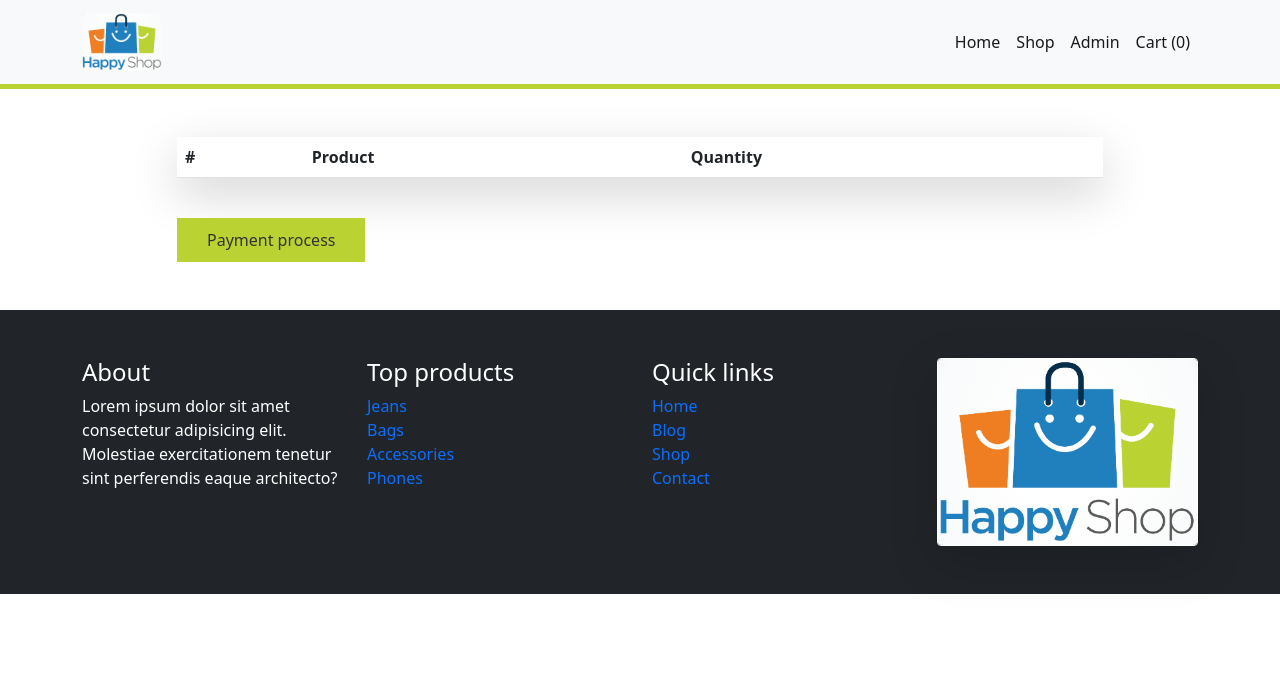
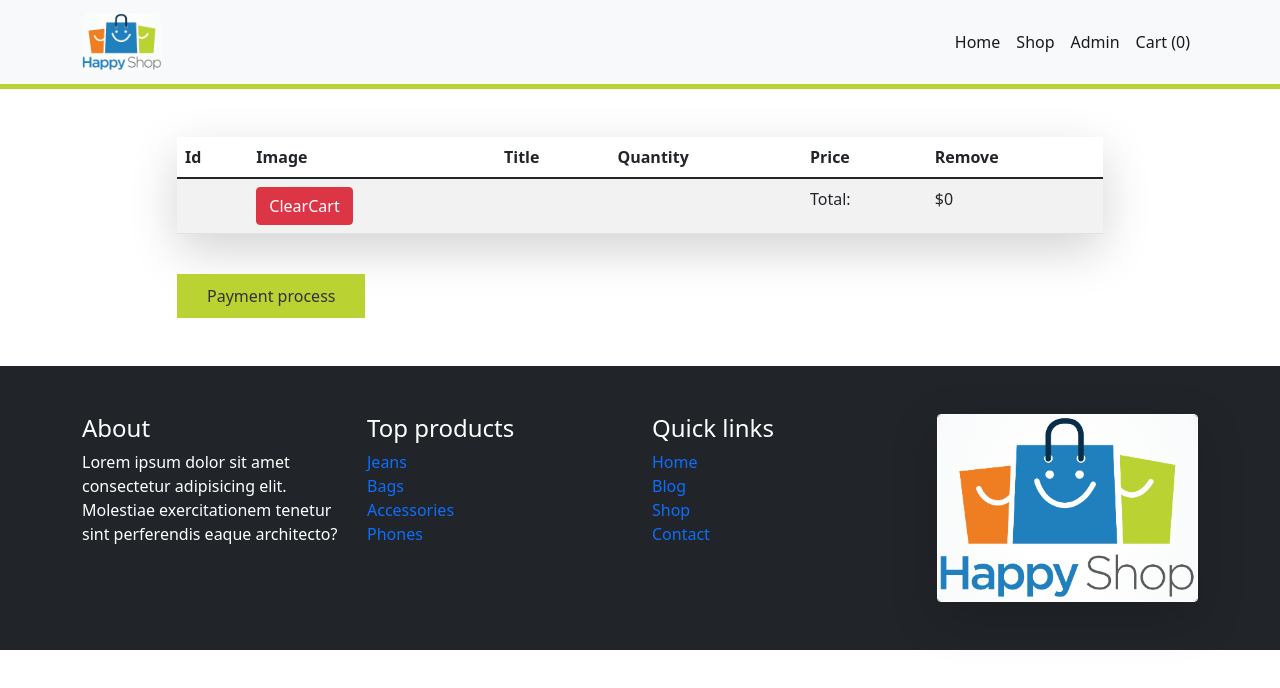
Before and after one commit to AhmedKvz/happy-commerce, a React (Create React App) app: page /cart in a window 1280 px wide. Shown: the top 688 px of the page. Built offline with nearby package versions, Linux system fonts and the light colour scheme.

Commit message:
added cart reduce func

```diff
--- a/src/App.js
+++ b/src/App.js
@@ -26,7 +26,10 @@ function App() {
             <Route path=":id" element={<Single />} />
           </Route>
           <Route path="/admin" element={<Admin />} />
-          <Route path="/cart" element={<Cart cart={cart} />} />
+          <Route
+            path="/cart"
+            element={<Cart cart={cart} setCart={setCart} />}
+          />{" "}
           <Route path="/*" element={<NotFound />} />
         </Routes>
         <Footer />
--- a/src/components/Navbar.js
+++ b/src/components/Navbar.js
@@ -1,8 +1,8 @@
 import React from "react";
 import { Link } from "react-router-dom";
 import Logo from "../img/logo.png";
+
 function Navbar({ cart }) {
-  console.log(cart, "navbar");
   return (
     <nav className="navbar navbar-light navbar-expand-lg bg-light">
       <div className="container">
--- a/src/img/images.js
+++ b/src/img/images.js
@@ -3,43 +3,43 @@ const Images = [
     id: 1,
     src: "img/product1.jpg",
     txt: "Orange t-shirt",
-    price: "100$",
-    quant: "5",
+    price: "100",
+    quant: 5,
   },
   {
     id: 2,
     src: "img/product2.jpg",
     txt: "Backpack",
-    price: "200$",
-    quant: "10",
+    price: 150,
+    quant: 10,
   },
   {
     id: 3,
     src: "img/product3.jpg",
     txt: "Sunglasses",
-    price: "300$",
-    quant: "15",
+    price: 170,
+    quant: 10,
   },
   {
     id: 4,
     src: "img/product4.jpg",
     txt: "Watch",
-    price: "400$",
-    quant: "20",
+    price: 200,
+    quant: 10,
   },
   {
     id: 5,
     src: "img/product5.jpg",
     txt: "Hat",
-    price: "500$",
-    quant: "25",
+    price: 150,
+    quant: 15,
   },
   {
     id: 6,
     src: "img/product6.jpg",
     txt: "Skates",
-    price: "600$",
-    quant: "30",
+    price: 300,
+    quant: 30,
   },
 ];
 
--- a/src/pages/Cart.js
+++ b/src/pages/Cart.js
@@ -1,6 +1,12 @@
 import React from "react";
 import { Link } from "react-router-dom";
-function Cart({ cart }) {
+
+function Cart({ cart, setCart }) {
+  const removeFromCart = (index) => {
+    let permCart = [...cart];
+    permCart.splice(index, 1);
+    setCart(permCart);
+  };
   return (
     <>
       <section className="single py-5">
@@ -10,24 +16,62 @@ function Cart({ cart }) {
               <table className="table table-striped table-hover shadow-lg">
                 <thead>
                   <tr>
-                    <th scope="col">#</th>
-                    <th scope="col">Product</th>
+                    <th scope="col">Id</th>
+                    <th scope="col">Image</th>
+                    <th scope="col">Title</th>
                     <th scope="col">Quantity</th>
+                    <th scope="col">Price</th>
+                    <th scope="col">Remove</th>
                   </tr>
                 </thead>
                 <tbody>
-                  {cart.map((cart, index) => {
+                  {cart.map((item, index) => {
                     return (
                       <tr key={index}>
-                        <th scope="row">{index + 1}</th>
-                        <td>{cart.txt}</td>
-                        <td>{cart.quant}</td>
+                        <th scope="row">{item.id}</th>
+                        <td>
+                          <img src={item.src} height="30px" alt="..." />
+                        </td>
+                        <td>{item.txt}</td>
+                        <td>{item.quant}</td>
+                        <td>${item.price}</td>
+                        <td>
+                          <button
+                            onClick={() => removeFromCart(index)}
+                            className="btn btn-danger"
+                          >
+                            X
+                          </button>
+                        </td>
                       </tr>
                     );
                   })}
+
+                  <tr>
+                    <th scope="row"></th>
+                    <td>
+                      <button
+                        className="btn btn-danger"
+                        onClick={() => {
+                          setCart([]);
+                        }}
+                      >
+                        ClearCart
+                      </button>
+                    </td>
+                    <td></td>
+                    <td></td>
+                    <td>Total:</td>
+                    <td>
+                      $
+                      {cart.reduce((acc, cur) => {
+                        return acc + cur.price * cur.quant;
+                      }, 0)}
+                    </td>
+                  </tr>
                 </tbody>
               </table>
-              <Link to="#" className="button mt-4">
+              <Link to="" className="button mt-4">
                 Payment process
               </Link>
             </div>
--- a/src/pages/Home.js
+++ b/src/pages/Home.js
@@ -117,7 +117,7 @@ function Home() {
                     <div className="card-body">
                       <div className="price d-flex justify-content-between">
                         <h5 className="card-title">{image.txt}</h5>
-                        <h5>{image.price}</h5>
+                        <h5>{image.price}$</h5>
                       </div>
                       <p className="card-text">
                         Some quick example text to build on the card title and
```
Also changed, not shown: 1 other file (tests, documents, lock files or other folders).
